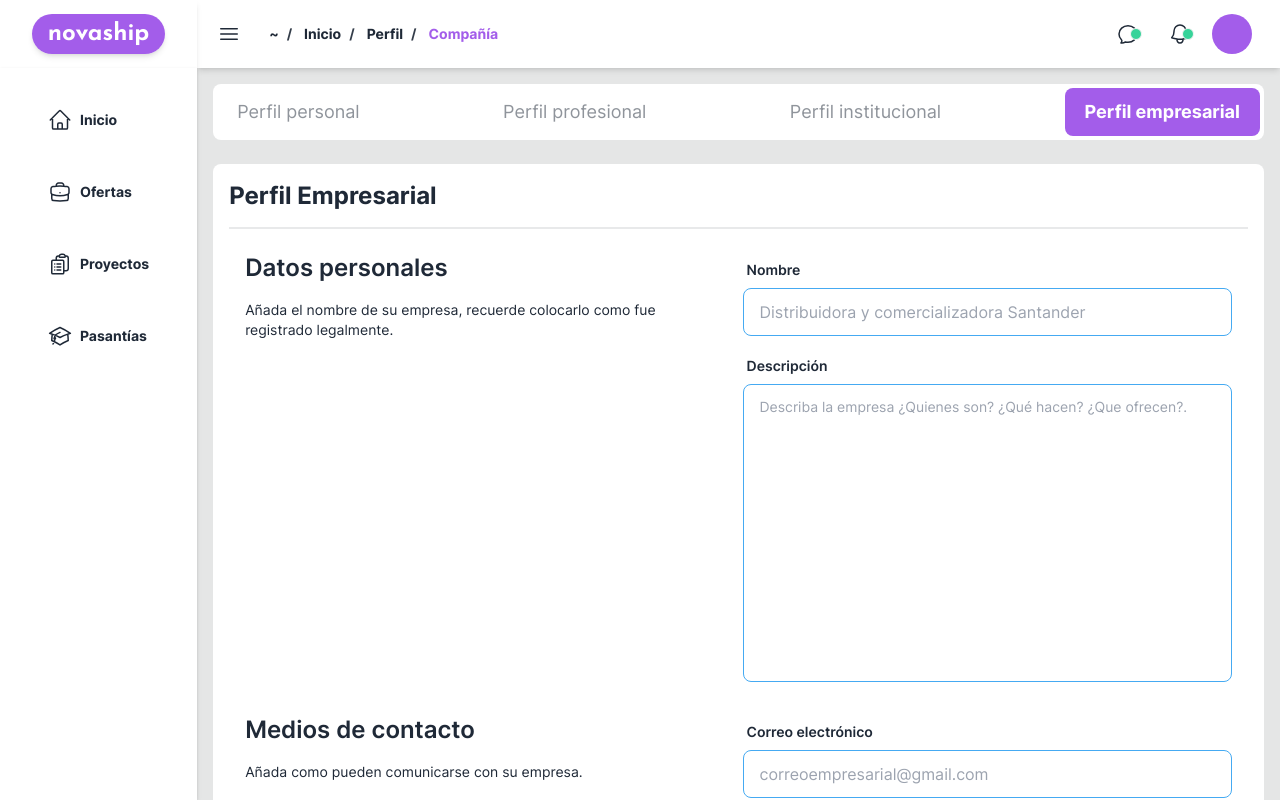
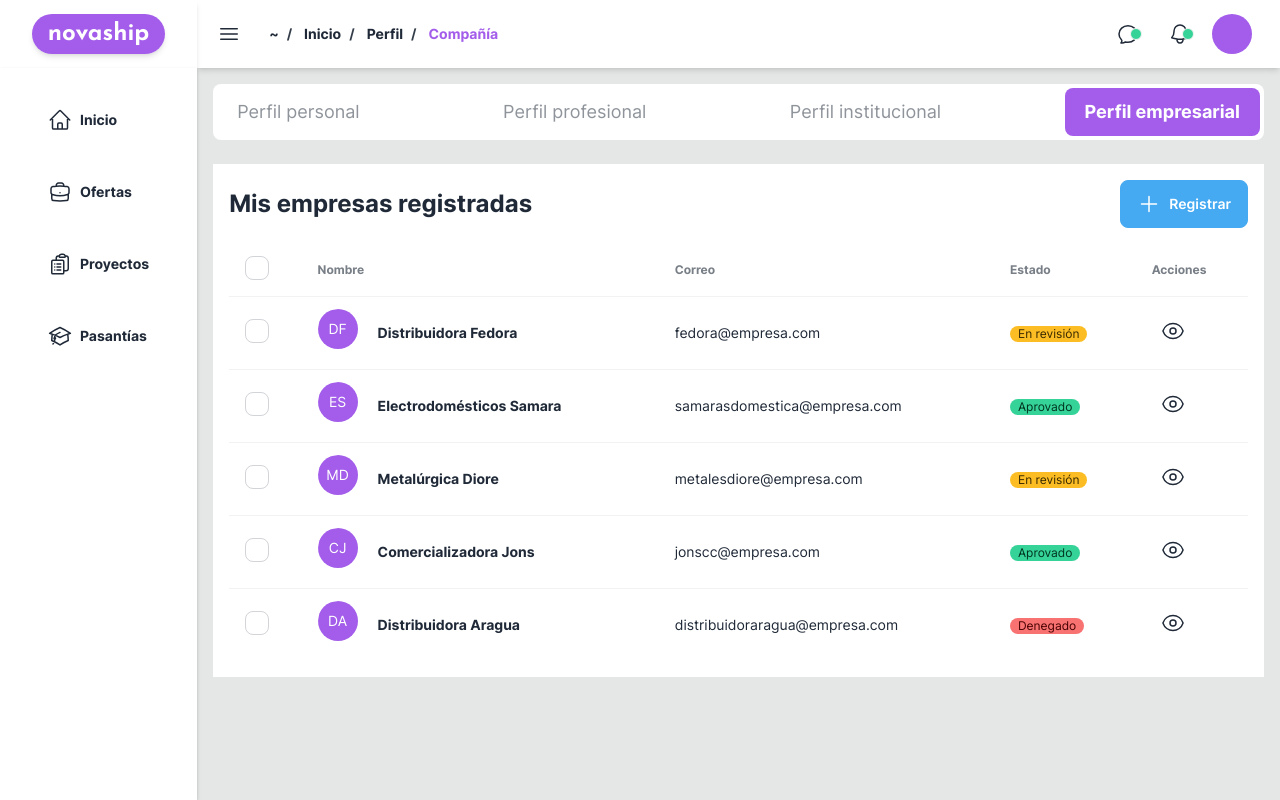
Before and after one commit to esteban-florez/novaship, a Next.js app: page /profile/company in a window 1280 px wide. Shown: the top 800 px of the page. Built offline with nearby package versions, Linux system fonts and the light colour scheme; no server answers.

Commit message:
Companies list UI added

```diff
--- /dev/null
+++ b/app/(main)/profile/company/create/page.tsx
@@ -0,0 +1,10 @@
+import CompanyForm from '@/components/profile/company/CompanyForm'
+import { type Metadata } from 'next'
+
+export const metadata: Metadata = {
+  title: 'Registrar empresa',
+}
+
+export default function CompanyFormPage() {
+  return <CompanyForm />
+}
--- a/app/(main)/profile/company/page.tsx
+++ b/app/(main)/profile/company/page.tsx
@@ -1,10 +1,202 @@
-import CompanyForm from '@/components/profile/company/CompanyForm'
+import AvatarIcon from '@/components/AvatarIcon'
+import { EyeIcon } from '@heroicons/react/24/outline'
+import { PlusIcon } from '@heroicons/react/24/solid'
 import { type Metadata } from 'next'
+import Link from 'next/link'
 
 export const metadata: Metadata = {
   title: 'Perfil empresarial',
 }
 
 export default function CompanyProfilePage() {
-  return <CompanyForm />
+  return (
+    <div className="w-full bg-base-100 p-4">
+      <div className="mb-4 flex flex-row items-center justify-between">
+        <h2 className="text-2xl font-bold">Mis empresas registradas</h2>
+        <Link href="/profile/company/create" className="btn-secondary btn">
+          <PlusIcon className="h-6 w-6" />
+          Registrar
+        </Link>
+      </div>
+      <div className="overflow-x-auto">
+        <table className="table">
+          <thead>
+            <tr>
+              <th>
+                <label>
+                  <input type="checkbox" className="checkbox" />
+                </label>
+              </th>
+              <th>Nombre</th>
+              <th>Correo</th>
+              <th>Estado</th>
+              <th>Acciones</th>
+            </tr>
+          </thead>
+          <tbody>
+            <tr className="hover">
+              <th>
+                <label>
+                  <input type="checkbox" className="checkbox" />
+                </label>
+              </th>
+              <td>
+                <div className="flex items-center space-x-3">
+                  <div className="avatar">
+                    <div className="mask mask-squircle h-12 w-12">
+                      <AvatarIcon username="DF" />
+                    </div>
+                  </div>
+                  <div>
+                    <div className="font-bold">Distribuidora Fedora</div>
+                  </div>
+                </div>
+              </td>
+              <td>fedora@empresa.com</td>
+              <td>
+                <div className="tooltip" data-tip="En espera para ser validada">
+                  <span className="badge badge-warning badge-sm">En revisión</span>
+                </div>
+              </td>
+              <th>
+                <button className="btn-ghost btn-xs btn">
+                  <div className="tooltip" data-tip="Ver perfil">
+                    <EyeIcon className="h-6 w-6" />
+                  </div>
+                </button>
+              </th>
+            </tr>
+            <tr className="hover">
+              <th>
+                <label>
+                  <input type="checkbox" className="checkbox" />
+                </label>
+              </th>
+              <td>
+                <div className="flex items-center space-x-3">
+                  <div className="avatar">
+                    <div className="mask mask-squircle h-12 w-12">
+                      <AvatarIcon username="ES" />
+                    </div>
+                  </div>
+                  <div>
+                    <div className="font-bold">Electrodomésticos Samara</div>
+                  </div>
+                </div>
+              </td>
+              <td>samarasdomestica@empresa.com</td>
+              <td>
+                <div className="tooltip" data-tip="Visible al público">
+                  <span className="badge badge-success badge-sm">Aprovado</span>
+                </div>
+              </td>
+              <th>
+                <button className="btn-ghost btn-xs btn">
+                  <div className="tooltip" data-tip="Ver perfil">
+                    <EyeIcon className="h-6 w-6" />
+                  </div>
+                </button>
+              </th>
+            </tr>
+            <tr className="hover">
+              <th>
+                <label>
+                  <input type="checkbox" className="checkbox" />
+                </label>
+              </th>
+              <td>
+                <div className="flex items-center space-x-3">
+                  <div className="avatar">
+                    <div className="mask mask-squircle h-12 w-12">
+                      <AvatarIcon username="MD" />
+                    </div>
+                  </div>
+                  <div>
+                    <div className="font-bold">Metalúrgica Diore</div>
+                  </div>
+                </div>
+              </td>
+              <td>metalesdiore@empresa.com</td>
+              <td>
+                <div className="tooltip" data-tip="En espera para ser validada">
+                  <span className="badge badge-warning badge-sm">En revisión</span>
+                </div>
+              </td>
+              <th>
+                <button className="btn-ghost btn-xs btn">
+                  <div className="tooltip" data-tip="Ver perfil">
+                    <EyeIcon className="h-6 w-6" />
+                  </div>
+                </button>
+              </th>
+            </tr>
+            <tr className="hover">
+              <th>
+                <label>
+                  <input type="checkbox" className="checkbox" />
+                </label>
+              </th>
+              <td>
+                <div className="flex items-center space-x-3">
+                  <div className="avatar">
+                    <div className="mask mask-squircle h-12 w-12">
+                      <AvatarIcon username="CJ" />
+                    </div>
+                  </div>
+                  <div>
+                    <div className="font-bold">Comercializadora Jons</div>
+                  </div>
+                </div>
+              </td>
+              <td>jonscc@empresa.com</td>
+              <td>
+                <div className="tooltip" data-tip="Visible al público">
+                  <span className="badge badge-success badge-sm">Aprovado</span>
+                </div>
+              </td>
+              <th>
+                <button className="btn-ghost btn-xs btn">
+                  <div className="tooltip" data-tip="Ver perfil">
+                    <EyeIcon className="h-6 w-6" />
+                  </div>
+                </button>
+              </th>
+            </tr>
+            <tr className="hover">
+              <th>
+                <label>
+                  <input type="checkbox" className="checkbox" />
+                </label>
+              </th>
+              <td>
+                <div className="flex items-center space-x-3">
+                  <div className="avatar">
+                    <div className="mask mask-squircle h-12 w-12">
+                      <AvatarIcon username="DA" />
+                    </div>
+                  </div>
+                  <div>
+                    <div className="font-bold">Distribuidora Aragua</div>
+                  </div>
+                </div>
+              </td>
+              <td>distribuidoraragua@empresa.com</td>
+              <td>
+                <div className="tooltip" data-tip="Documento inválido">
+                  <span className="badge badge-error badge-sm">Denegado</span>
+                </div>
+              </td>
+              <th>
+                <button className="btn-ghost btn-xs btn">
+                  <div className="tooltip" data-tip="Ver perfil">
+                    <EyeIcon className="h-6 w-6" />
+                  </div>
+                </button>
+              </th>
+            </tr>
+          </tbody>
+        </table>
+      </div>
+    </div>
+  )
 }
--- a/components/profile/company/CompanyForm.tsx
+++ b/components/profile/company/CompanyForm.tsx
@@ -5,6 +5,7 @@ import Toast from '@/components/Toast'
 import ButtonSection from '../ButtonSection'
 import PersonalSection from './PersonalSection'
 import ContactSection from './ContactSection'
+import GoBackBtn from '@/components/GoBackBtn'
 
 export default function InsituteForm() {
   const [showAlert, setShowAlert] = useState('none')
@@ -43,13 +44,20 @@ export default function InsituteForm() {
   }
 
   return (
-    <form method="POST" onSubmit={handleSubmit} action="/api/profile/company" className="w-full rounded-lg bg-base-100 p-4">
-      {showAlert !== 'none' && FORM_STATUS[showAlert]}
-      <h2 className="text-2xl font-bold">Perfil Empresarial</h2>
+    <div className="w-full rounded-lg bg-base-100 p-4">
+      <div className="flex flex-row items-center justify-between">
+        <h2 className="text-2xl font-bold">Perfil Empresarial</h2>
+        <GoBackBtn>
+          Volver al perfil
+        </GoBackBtn>
+      </div>
       <div className="divider divider-vertical mt-2" />
-      <PersonalSection />
-      <ContactSection />
-      <ButtonSection />
-    </form>
+      <form method="POST" onSubmit={handleSubmit} action="/api/profile/company">
+        {showAlert !== 'none' && FORM_STATUS[showAlert]}
+        <PersonalSection />
+        <ContactSection />
+        <ButtonSection />
+      </form>
+    </div>
   )
 }
```
